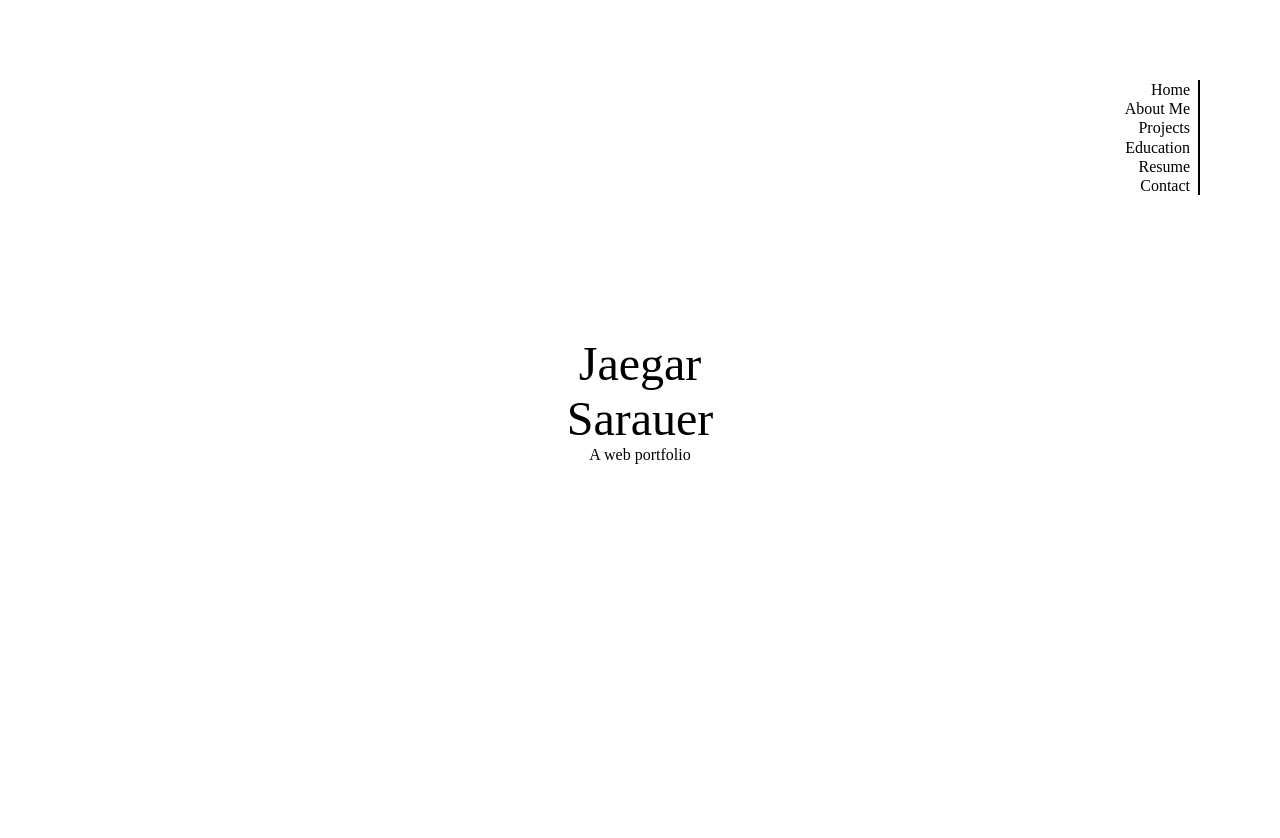
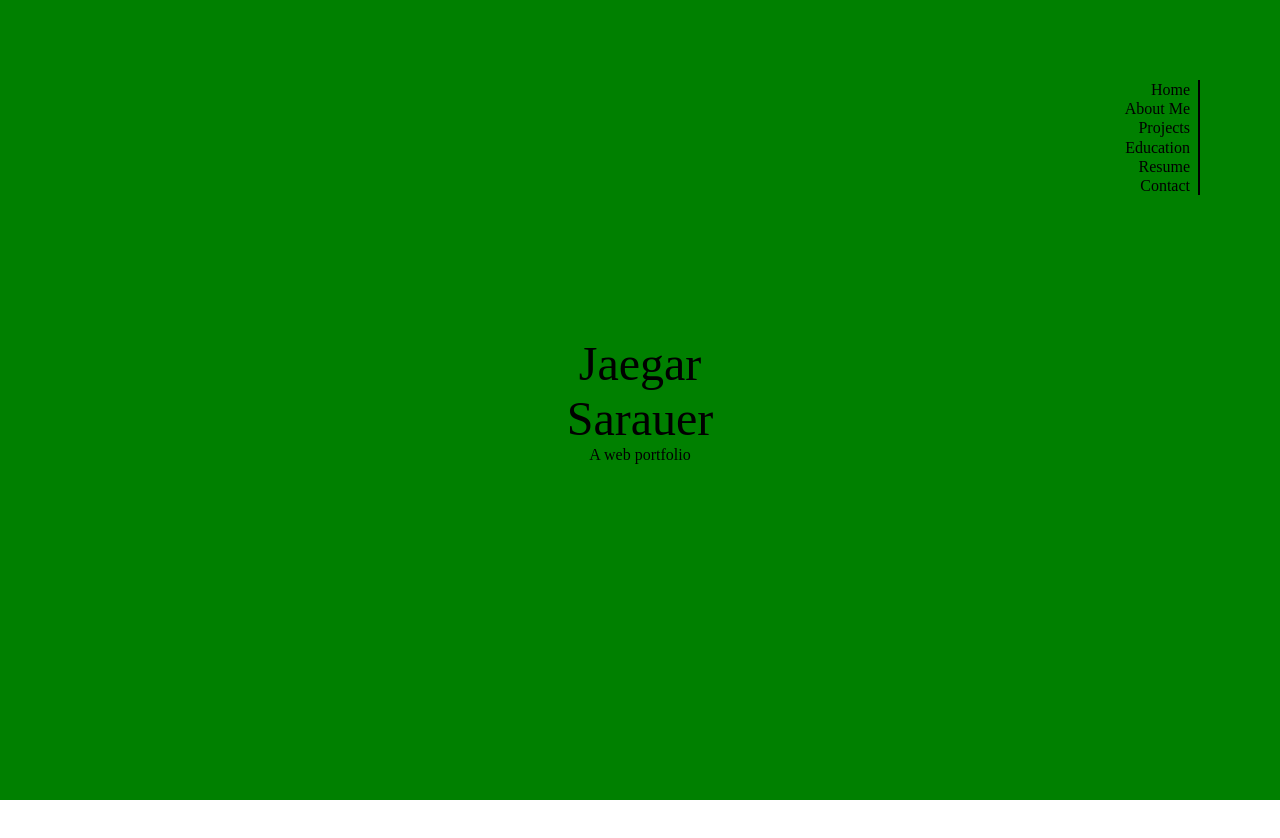
Before and after one commit to JaegarSarauer/Portfolio, a Next.js app: page / in a window 1280 px wide. Shown: the top 838 px of the page. Built offline with nearby package versions, Linux system fonts and the light colour scheme.

Commit message:
Moved the introduction from the home page to it's own page tile.

```diff
--- a/pages/index.tsx
+++ b/pages/index.tsx
@@ -6,41 +6,21 @@ import { Container } from "../components/Container";
 import { PageTile } from "../components/PageTile";
 import { Text } from "../components/Text";
 import { Navigation } from "../fragments/Navigation";
+import { useOnResize } from "../hooks/useOnResize";
+import { useOnScroll } from "../hooks/useOnScroll";
 import { opacity } from "../styles/animations";
 import styles from "../styles/Home.module.css";
+import Introduction from "./tiles/introduction";
 
 const Home: NextPage = () => {
+  const [scrollPosition] = useOnScroll();
+  const [resizeDimension] = useOnResize();
+
   return (
     <>
       <Navigation />
-      <PageTile>
-        <Container
-          center
-          css={{
-            width: "200px",
-          }}
-        >
-          <Text
-            textCenter
-            css={{
-              opacity: 0,
-              fontSize: "48px",
-              animation: `1.6s forwards ${opacity(0, 1)} 0.1s`,
-            }}
-          >
-            Jaegar Sarauer
-          </Text>
-          <Text
-            textCenter
-            css={{
-              opacity: 0,
-              animation: `1.6s forwards ${opacity(0, 1)} 1.8s`,
-            }}
-          >
-            A web portfolio
-          </Text>
-        </Container>
-      </PageTile>
+      <Introduction />
+      <PageTile />
       <PageTile />
     </>
   );
--- /dev/null
+++ b/pages/tiles/Introduction.tsx
@@ -0,0 +1,53 @@
+import { Container } from "../../components/Container";
+import { PageTile } from "../../components/PageTile";
+import { useOnResize } from "../../hooks/useOnResize";
+import { useOnScroll } from "../../hooks/useOnScroll";
+import { opacity } from "../../styles/animations";
+import { Text } from "../../components/Text";
+
+
+const Introduction = () => {
+  const [scrollPosition] = useOnScroll();
+  const [resizeDimension] = useOnResize();
+
+  return (
+    <PageTile
+      css={{
+        position: "fixed",
+        height: "100vh",
+        width: "100vw",
+        backgroundColor: "green",
+      }}
+    >
+      <Container
+        center
+        css={{
+          width: "200px",
+          opacity: 1 - Math.min(1, scrollPosition / resizeDimension.height),
+        }}
+      >
+        <Text
+          textCenter
+          css={{
+            opacity: 0,
+            fontSize: "48px",
+            animation: `1.6s forwards ${opacity(0, 1)} 0.1s`,
+          }}
+        >
+          Jaegar Sarauer
+        </Text>
+        <Text
+          textCenter
+          css={{
+            opacity: 0,
+            animation: `1.6s forwards ${opacity(0, 1)} 1.8s`,
+          }}
+        >
+          A web portfolio
+        </Text>
+      </Container>
+    </PageTile>
+  );
+};
+
+export default Introduction;
```
